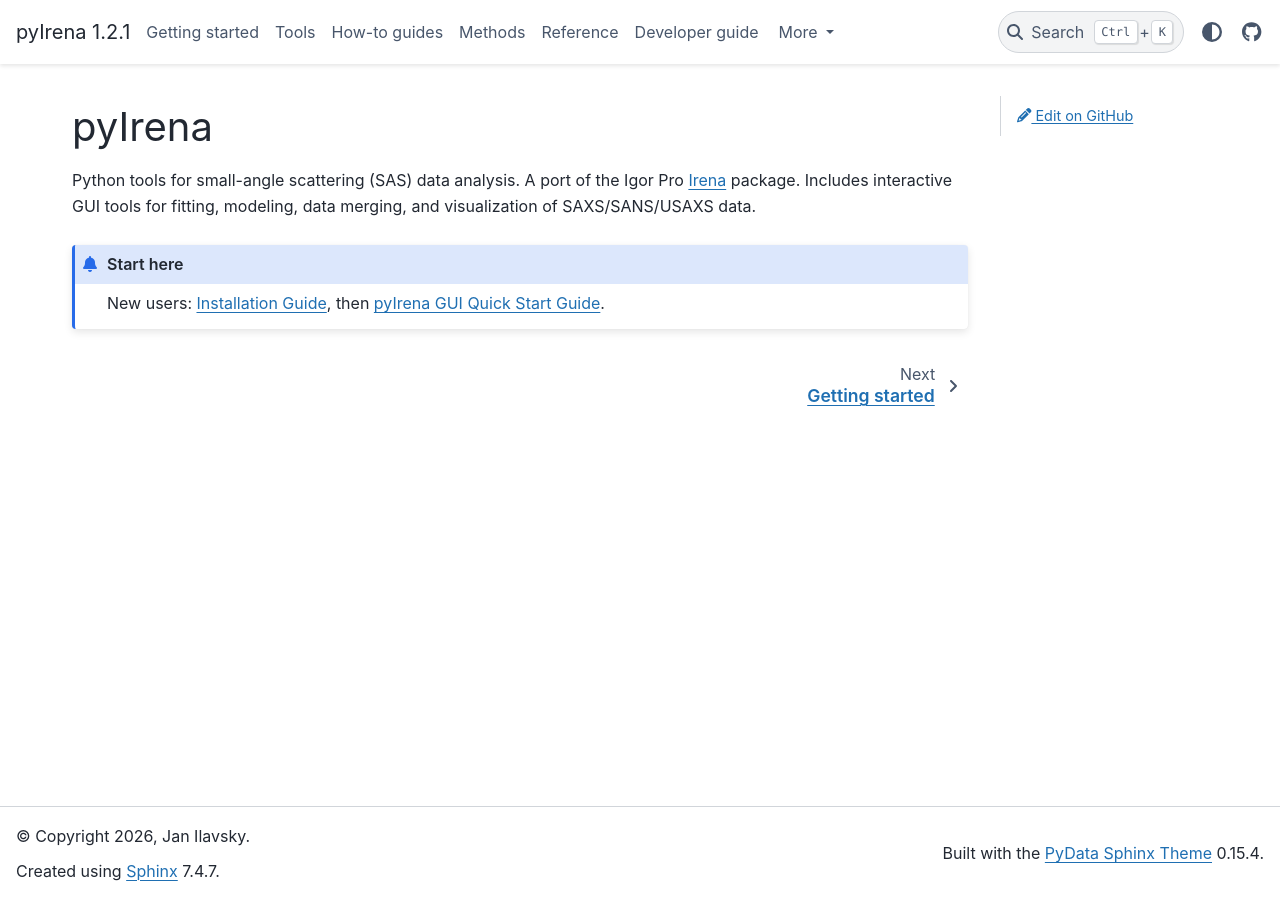
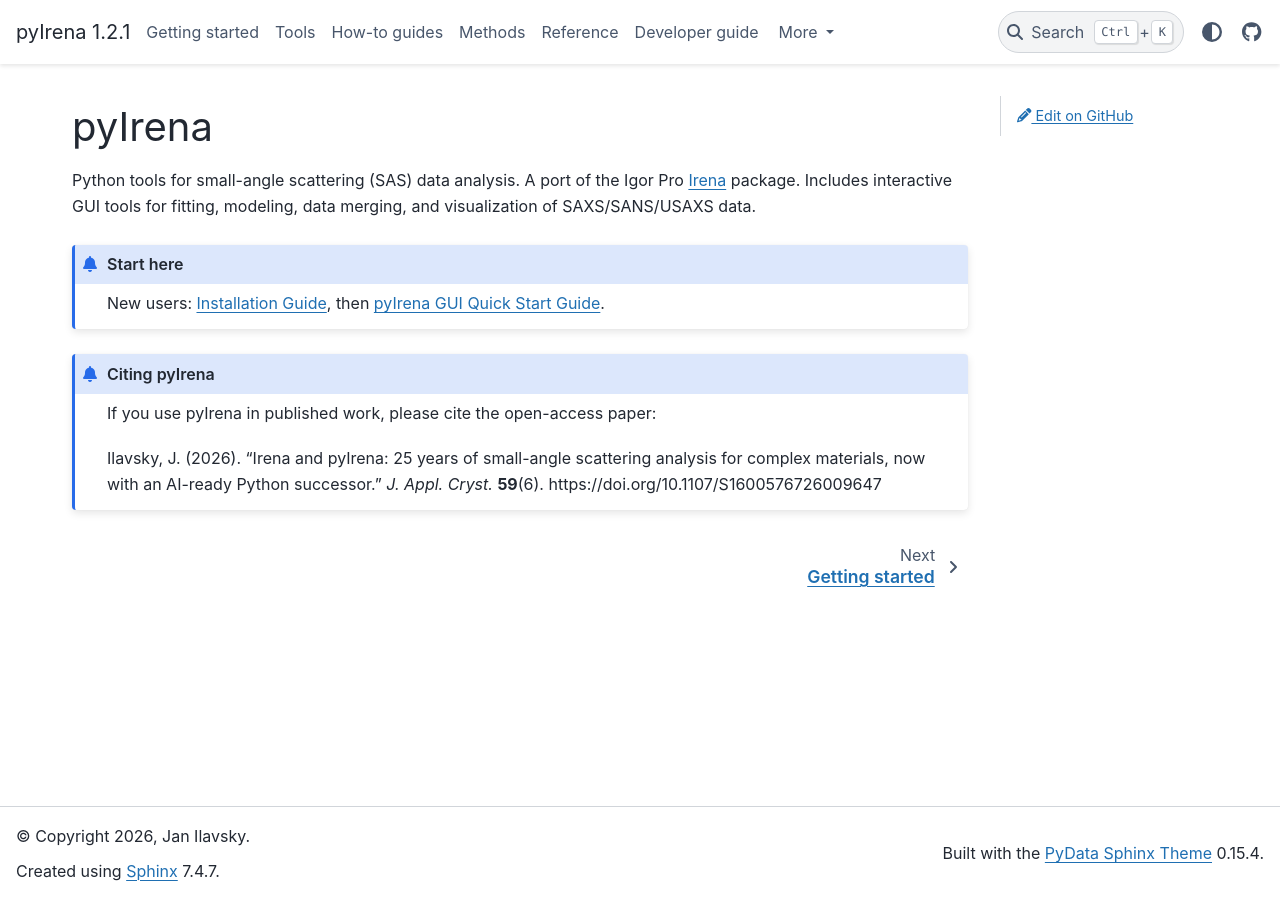
Before and after one commit to jilavsky/pyirena, a Sphinx documentation site: the page built from docs/index.md, in a window 1280 px wide. Built offline with Sphinx 7.4.7 and the PyData theme 0.15.4, drawn with Linux system fonts in a browser that asks for light colours.

Commit message:
docs: link the Irena/pyIrena J. Appl. Cryst. 2026 paper (open access)
Co-Authored-By: Claude Opus 5.5 <noreply@anthropic.com>

````diff
--- a/docs/index.md
+++ b/docs/index.md
@@ -6,6 +6,12 @@ GUI tools for fitting, modeling, data merging, and visualization of SAXS/SANS/US
 
 :::{admonition} Start here
 New users: {doc}`getting-started/installation`, then {doc}`getting-started/quickstart`.
+:::
+
+:::{admonition} Citing pyIrena
+If you use pyIrena in published work, please cite the open-access paper:
+
+Ilavsky, J. (2026). "Irena and pyIrena: 25 years of small-angle scattering analysis for complex materials, now with an AI-ready Python successor." *J. Appl. Cryst.* **59**(6). https://doi.org/10.1107/S1600576726009647
 :::
 
 ```{toctree}
````
Also changed, not shown: README.md (+12 -0 lines), docs/methods/size-distribution-methods.md (+1 -0 lines), docs/tools/unified-fit.md (+3 -0 lines).
